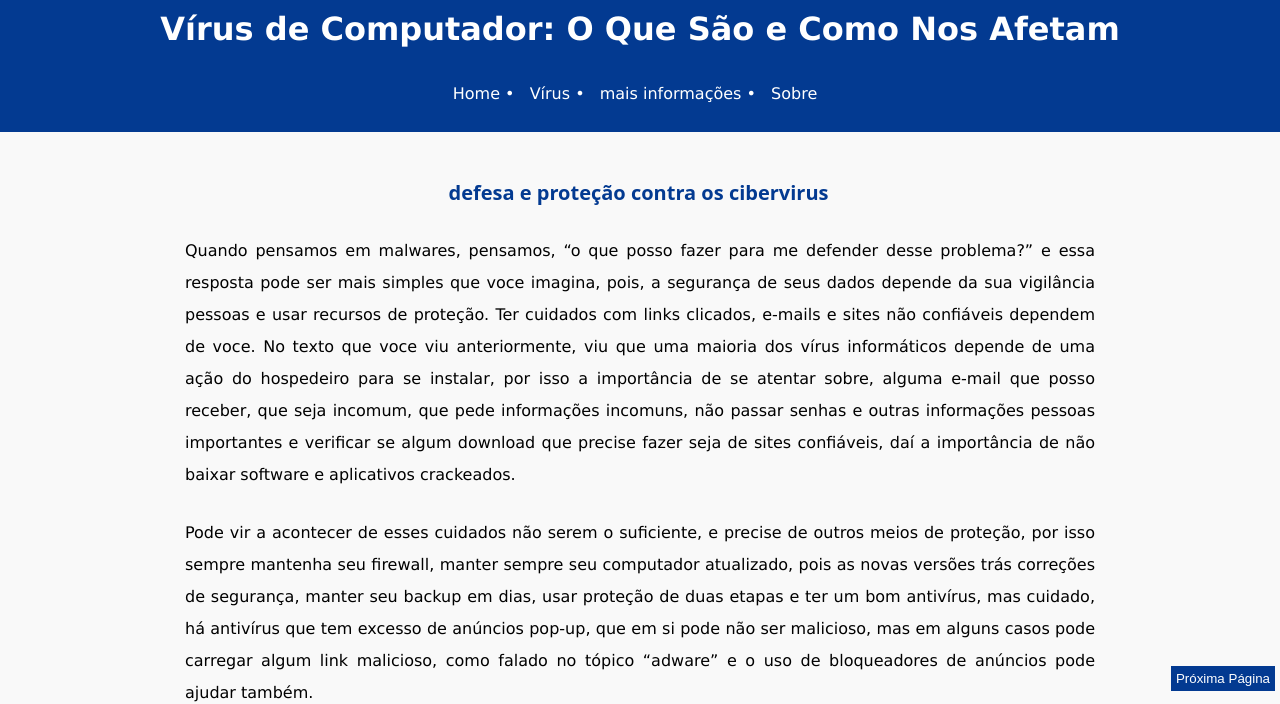
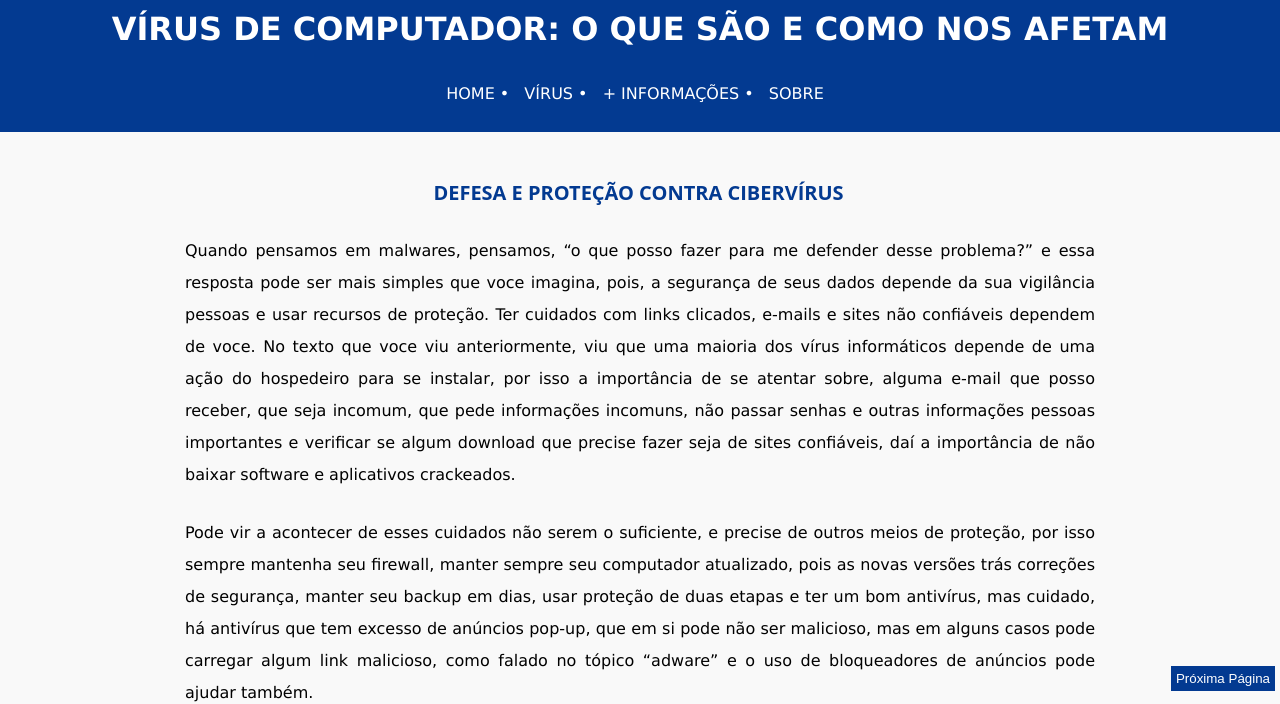
Before and after one commit to Sseveroama/Sseveroama-Virus-de-Computador-O-Que-Sao-e-Como-Nos-Afetam, a plain HTML site: page defesa.html in a window 1280 px wide. Shown: the part 104-808 px from the top of the page. Drawn offline with Linux system fonts and the light colour scheme.

Commit message:
defesa.html

```diff
--- a/defesa.html
+++ b/defesa.html
@@ -11,20 +11,20 @@
   <header>
     <center>
     <img src="header.png" alt="foto titulo" width="5%">
-    <h1>Vírus de Computador: O Que São e Como Nos Afetam</h1><br>
+    <h1>VÍRUS DE COMPUTADOR: O QUE SÃO E COMO NOS AFETAM</h1><br>
     <nav>
       <ul>
-        <li><a href="index.html">Home •</a></li>
-        <li><a href="vírus.html">Vírus •</a></li>
-        <li><a href="+informações.html"> mais informações •</a></li>
-        <li><a href="participantes.html">Sobre</a></li>
+        <li><a href="index.html">HOME •</a></li>
+        <li><a href="vírus.html">VÍRUS •</a></li>
+        <li><a href="+informações.html"> + INFORMAÇÕES •</a></li>
+        <li><a href="participantes.html">SOBRE</a></li>
       </ul>
     </nav>
 </center>
   </header>
     <main class="corpo"><br>
       <center>
-        <h4>defesa e proteção contra os cibervirus</h4><br></center>
+        <h4>DEFESA E PROTEÇÃO CONTRA CIBERVÍRUS</h4><br></center>
         <p>Quando pensamos em malwares, pensamos, “o que posso fazer para me defender desse problema?” e essa resposta pode ser mais simples que voce imagina, pois, a segurança de seus dados depende da sua vigilância pessoas e usar recursos de proteção. Ter cuidados com links clicados, e-mails e sites não confiáveis dependem de voce. No texto que voce viu anteriormente, viu que uma maioria dos vírus informáticos depende de uma ação do hospedeiro para se instalar, por isso a importância de se atentar sobre, alguma e-mail que posso receber, que seja incomum, que pede informações incomuns, não passar senhas e outras informações pessoas importantes e verificar se algum  download que precise fazer seja de sites confiáveis, daí a importância de não baixar software e aplicativos crackeados.</p><br>
 
         <p>Pode vir a acontecer de esses cuidados não serem o suficiente, e precise de outros meios de proteção, por isso sempre mantenha seu firewall, manter sempre seu computador atualizado, pois as novas versões trás correções  de segurança, manter seu backup em dias, usar proteção de duas etapas e ter um bom antivírus, mas cuidado, há antivírus que tem excesso de anúncios pop-up, que em si pode não ser malicioso, mas em alguns casos pode carregar algum link malicioso, como falado no tópico “adware” e o uso de bloqueadores de anúncios pode ajudar também.</p><br>
```
